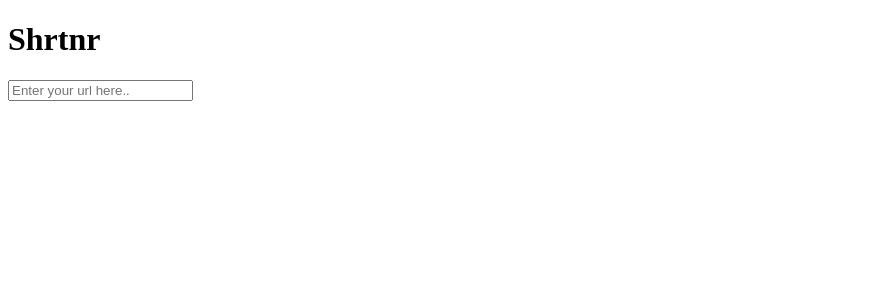
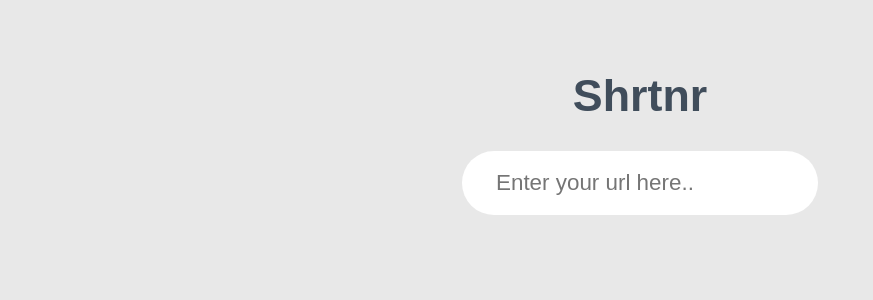
Before and after one commit to waqarHocain/url_shortener, a Django app: page / in a window 1280 px wide. Shown: the top 300 px of the page, without its empty margins (0-873 px from the left). Run offline with Django 3.2, Linux system fonts and the light colour scheme.

Commit message:
Add some "fancy" styles to html template

```diff
--- a/url_shrtnr/templates/url_shrtnr/index.html
+++ b/url_shrtnr/templates/url_shrtnr/index.html
@@ -2,15 +2,92 @@
 <html lang="en">
   <head>
     <meta charset="utf-8">
+    <meta name="viewport" content="width=device-width, initial-scale=1">
 
     <title>Shrtnr - Shorten your urls</title>
+
+    <style>
+    *
+    {
+      box-sizing: border-box;
+    }
+    html,
+    body
+    {
+      width: 100%;
+      height: 100%;
+      margin: 0;
+    }
+
+    body
+    {
+      background-color: #e8e8e8;
+      color: #404d5b;
+      font: 1em sans-serif;
+      padding-top: 40px;
+      position: relative;
+      text-align: center;
+      width: 100%;
+    }
+    h1
+    {
+      font-size: 2.8em;
+    }
+    .input_url
+    {
+      border: none;
+      border-radius: 2em;
+      background-color: #fff;
+      color: #535d92;
+      font-size: 1.4em;
+      outline: none;
+      padding: 0.85em 1.5em;
+      z-index: 1000;
+    }
+    .overlay
+    {
+      top: 0;
+      left: 0;
+      position: absolute;
+      width: 100%;
+      height: 100%;
+      transition: all 0.3s;
+      z-index: -1;
+    }
+    </style>
   </head>
   <body>
     <h1>Shrtnr</h1>
 
-		<form method="POST">
-			{% csrf_token %}
-			<input type="text" class="input_url" name="input_url"  placeholder="Enter your url here..">
-		</form>
+
+    <form method="POST">
+      {% csrf_token %}
+      <input type="text" class="input_url" name="input_url"  placeholder="Enter your url here..">
+    </form>
+
+    <section class="overlay"></section>
+
+    <script>
+      var input_box = document.querySelector(".input_url");
+
+      input_box.addEventListener("focus", change_bg, false);
+      input_box.addEventListener("blur", restore_bg, false);
+
+      function change_bg() {
+        var overlay = document.querySelector(".overlay");
+        overlay.style.backgroundColor = "#6376D8";
+
+        var heading = document.querySelector("h1");
+        heading.style.opacity = 0;
+      }
+
+      function restore_bg() {
+        var overlay = document.querySelector(".overlay");
+        overlay.style.backgroundColor = "transparent";
+
+        var heading = document.querySelector("h1");
+        heading.style.opacity = 1;
+      }
+    </script>
   </body>
 </html>
```
